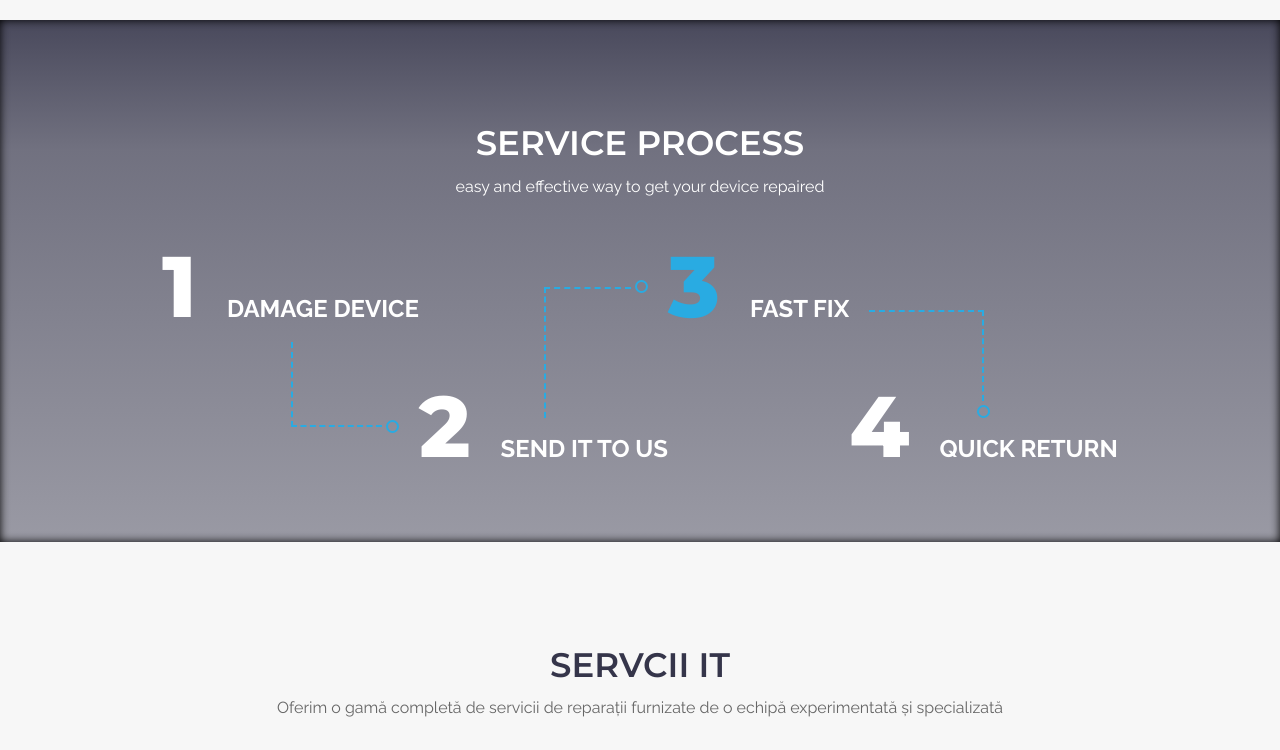
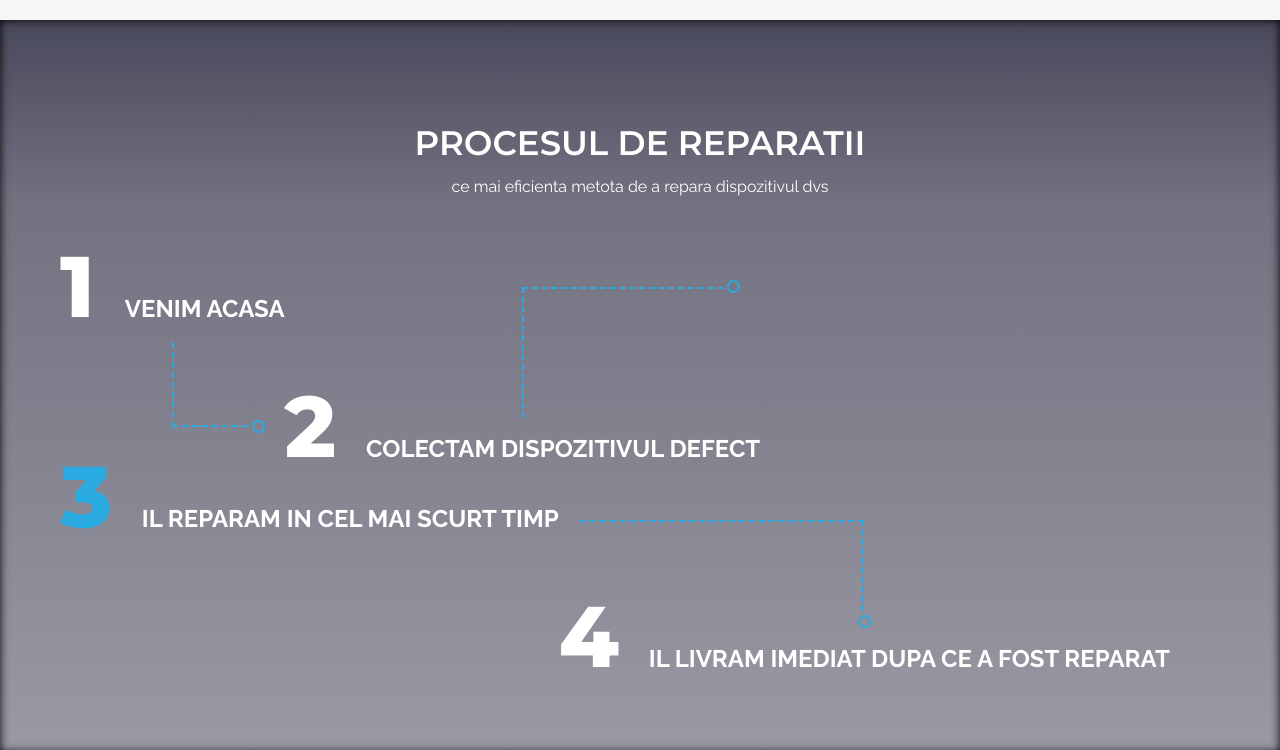
Before and after one commit to motordiagnostic/itservicii.github.io, a plain HTML site: page index.html in a window 1280 px wide. Shown: the part 1540-2290 px from the top of the page. Drawn offline with Linux system fonts and the light colour scheme; some packages are replaced by stand-ins of ours.

Commit message:
Update index.html

```diff
--- a/index.html
+++ b/index.html
@@ -29,10 +29,8 @@
             <div class="infobar transparent bottom-separator xs-hidden">
                 <div class="container">
                     <div class="cols-list pull-left cols-md">
-                        <div class="list-item"><span class="info-icon"><i class="fas fa-home" aria-hidden="true"></i></span>Sidestate NSW 4132, Australia
-                        </div>
-                        <div class="list-item"><span class="info-icon"><i class="fas fa-phone"></i></span>Help: + 88 018 4113 6251
-                        </div>
+                        <div class="list-item"><span class="info-icon"><em class="fas fa-home" aria-hidden="true"></em></span>Chisinau </div>
+                        <div class="list-item"><span class="info-icon"><em class="fas fa-phone"></em></span>Help: 069 019 528 </div>
                     </div>
                     <div class="cols-list pull-right cols-md socials">
                         <div class="list-item"><a href="#"><i class="fab fa-twitter" aria-hidden="true"></i>
@@ -330,14 +328,14 @@
             <div class="theme-back inner-shadow"></div>
             <div class="container text-center">
                 <div class="section-head text-center container-md">
-                    <h2 class="section-title text-upper text-lg" data-inview-showup="showup-translate-right">Service process</h2>
-                    <p data-inview-showup="showup-translate-left">easy and effective way to get your device repaired</p>
+                    <h2 class="section-title text-upper text-lg" data-inview-showup="showup-translate-right">Procesul de reparatii</h2>
+                    <p data-inview-showup="showup-translate-left">ce mai eficienta metota de a repara dispozitivul dvs</p>
                 </div>
                 <div class="service-steps text-upper" data-inview-showup="showup-scale">
-                    <div class="step"><span class="step-number">1</span>damage device</div>
-                    <div class="step"><span class="step-number">2</span>send it to us</div>
-                    <div class="step"><span class="step-number active">3</span>fast fix</div>
-                    <div class="step"><span class="step-number">4</span>quick return</div>
+                    <div class="step"><span class="step-number">1</span>Venim acasa</div>
+                    <div class="step"><span class="step-number">2</span>Colectam dispozitivul defect</div>
+                    <div class="step"><span class="step-number active">3</span>il reparam in cel mai scurt timp</div>
+                    <div class="step"><span class="step-number">4</span>il livram imediat dupa ce a fost reparat</div>
                 </div>
             </div>
         </section>
```
